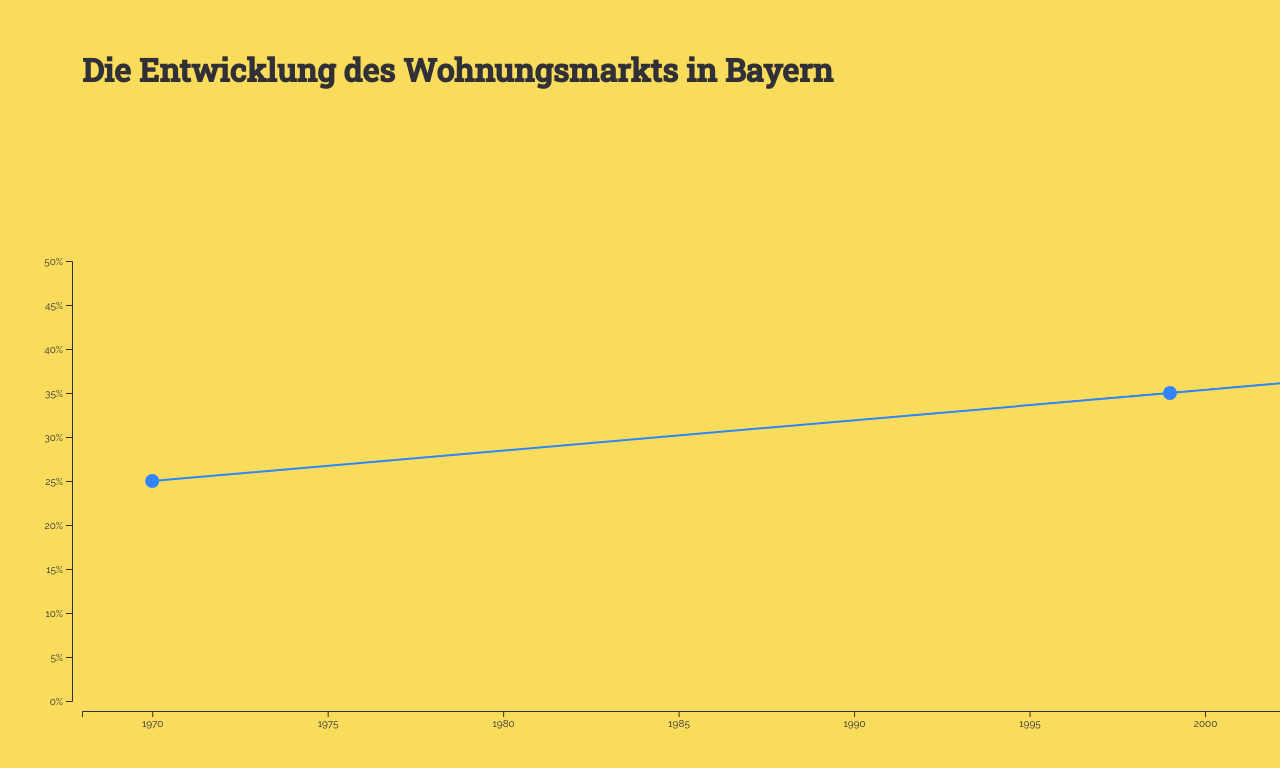
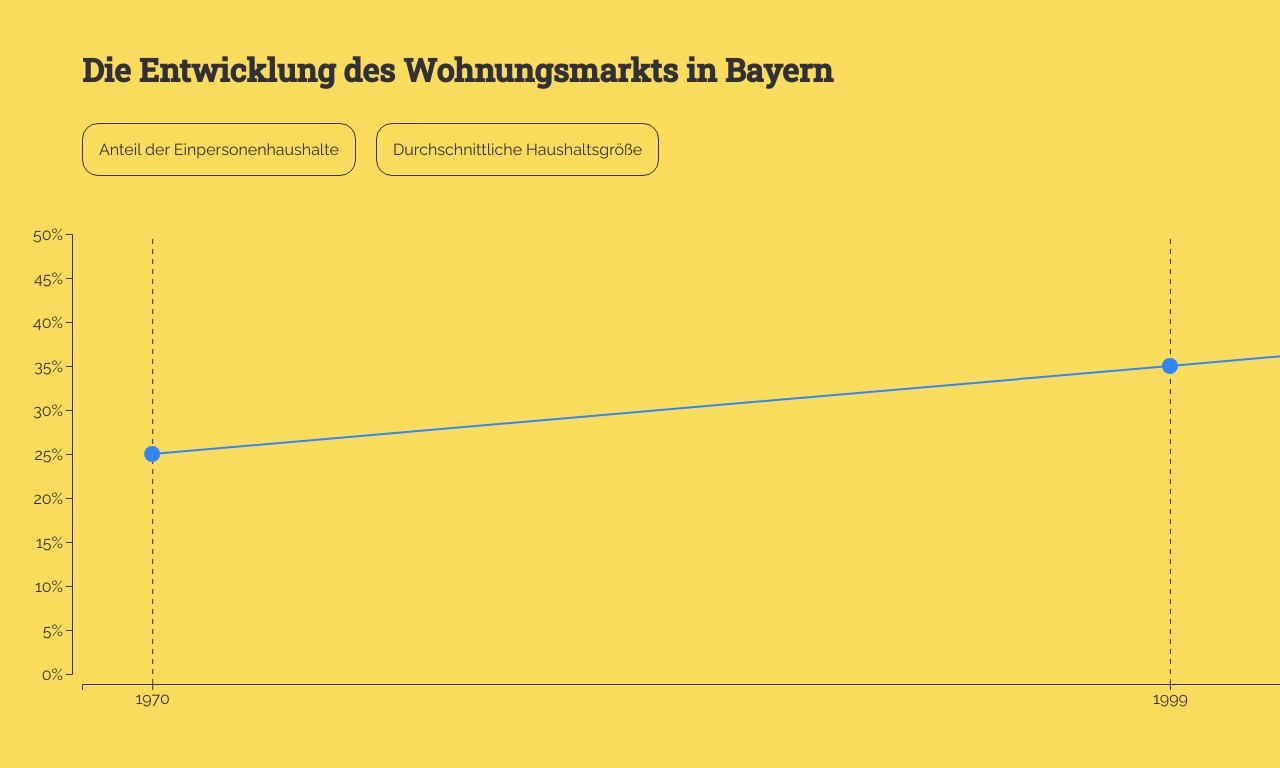
Before and after one commit to Jakob-em/infographic-households, a website built with Parcel: page index.html in a window 1280 px wide. Shown: the top 768 px of the page. Built offline with nearby package versions, Linux system fonts and the light colour scheme.

Commit message:
Add history chart data selection and transition

```diff
--- a/assets/scss/style.scss
+++ b/assets/scss/style.scss
@@ -1,4 +1,3 @@
-
 // Color
 $background: #F9DC5C;
 $primary: #3185FC;
@@ -41,11 +40,33 @@ body {
   margin-left: 50px;
 }
 
+.button-group {
+  margin: 2em 0;
+  button {
+    background: none;
+    padding: 1em;
+    border: solid 1px $text;
+    border-radius: 1em;
+    cursor: pointer;
+    margin-right: 1em;
+    transition: 100ms ease;
+    font-size: 1em;
+  }
+}
+
 
 //History Chart
 
 #history-chart {
-  margin-top: 10em;
+  margin-top: 1em;
+}
+
+.axis {
+  font-size: 1em;
+}
+
+.grid-lines {
+  stroke-dasharray: 5;
 }
 
 .history-point {
@@ -53,12 +74,11 @@ body {
   transition: 200ms ease;
   stroke-width: 28px;
   stroke: transparent;
-}
+  cursor: pointer;
 
-
-.history-point:hover {
-  fill: $secondary;
-
+  &:hover {
+    fill: $secondary;
+  }
 }
 
 .history-line {
--- a/data.ts
+++ b/assets/ts/data.ts
@@ -1,4 +1,4 @@
-interface HistoricalPoint {
+export interface HistoricalPoint {
   year: number
   averageHouseholdSize: number,
   singleHouseholdPercentage: number
--- a/assets/ts/index.ts
+++ b/assets/ts/index.ts
@@ -1,5 +1,5 @@
 import * as d3 from 'd3';
-import { historicalData } from '../../data';
+import { historicalData, HistoricalPoint } from './data';
 
 let margins = {top: 10, right: 10, bottom: 50, left: 50};
 let historyDimensions = {
@@ -12,57 +12,119 @@ function offsetDomain(domain, offset) {
   return [domain[0] - offset, domain[1] + offset]
 }
 
-function drawHistory() {
-  let historyChart = d3.select('#wrapper')
-      .append('svg')
-      .attr('id', 'history-chart')
-      .attr('height', historyDimensions.height + margins.top + margins.bottom)
-      .attr('width', historyDimensions.width + margins.right + margins.left)
-      .append("g")
-      .attr("transform",
-          "translate(" + margins.left + "," + margins.top + ")");
+// Setup Y Axis
+const y = d3.scaleLinear()
+const yAxis = d3.axisLeft(y)
 
-  let xAxis = d3.scaleLinear()
-      .domain(offsetDomain(d3.extent(historicalData, d => d.year), 2))
-      .range([0, historyDimensions.width])
+// Setup X Axis
+const x = d3.scaleLinear()
+    .domain(offsetDomain(d3.extent(historicalData, d => d.year), 2))
+    .range([0, historyDimensions.width])
 
 
-  historyChart
-      .append("g")
-      .attr("transform", `translate(0, ${historyDimensions.height + 10})`)
-      .call(d3.axisBottom(xAxis).tickFormat(d3.format('')))
+function prepareSingleHousehold() {
+  y.domain([0.5, 0]).range([0, historyDimensions.height]);
+  yAxis.tickFormat(d3.format('.0%'))
+  historyChart.select('.axis.y').transition().call(yAxis)
 
-  let yAxis = d3.scaleLinear()
-      .domain([0.5, 0])
-      .range([0, historyDimensions.height]);
-  historyChart
-      .append("g")
-      .attr("transform", `translate(-10,0)`)
-      .call(d3.axisLeft(yAxis).tickFormat(d3.format('.0%')))
+  redrawPoints(d => d.singleHouseholdPercentage)
+}
 
-  // Add lines between points
+function prepareAverageHouseholdSize() {
+  y.domain([4, 0]).range([0, historyDimensions.height]);
+  yAxis.tickFormat(d3.format('.111'))
+  historyChart.select('.axis.y').transition().call(yAxis)
+
+
+  redrawPoints(d => d.averageHouseholdSize)
+}
+
+function prepareInitialChart() {
   historyChart.append("path")
       .datum(historicalData)
       .attr("class", "history-line")
+      .attr("fill", 'none')
+
+  historyChart.selectAll(".history-point").data(historicalData).enter()
+      .append("circle")
+      .attr('class', 'history-point')
+      .attr("cx", d => x(d.year))
+      .attr("r", 8);
+}
+
+
+function redrawPoints(dataFn: (d: HistoricalPoint) => number) {
+  historyChart.selectAll(".history-point")
+      .data(historicalData)
+      .transition()
+      .attr("cy", d => y(dataFn(d)))
+
+  let isLineVisible = !!historyChart.select(".history-line").attr('d')
+
+  historyChart.select(".history-line")
+      .transition()
+      .delay(isLineVisible ? 0 : 500)
       .attr("stroke-width", 2)
       .attr("d", d3.line()
-          .x(d => xAxis(d.year))
-          .y(d => yAxis(d.singleHouseholdPercentage))
+          .x(d => x(d.year))
+          .y(d => y(dataFn(d)))
       )
-
-  // Add points
-  historyChart.selectAll("data-points")
-      .data(historicalData)
-      .enter()
-      .append("circle")
-      .attr("class", "history-point")
-      .attr("cx", d => xAxis(d.year))
-      .attr("cy", d => yAxis(d.singleHouseholdPercentage))
-      .attr("r", 7)
+}
 
 
+let historyChart = d3.select('#wrapper')
+    .append('svg')
+    .attr('id', 'history-chart')
+    .attr('height', historyDimensions.height + margins.top + margins.bottom)
+    .attr('width', historyDimensions.width + margins.right + margins.left)
+    .append("g")
+    .attr("transform",
+        "translate(" + margins.left + "," + margins.top + ")");
+
+function drawHistory() {
+
+  const bottomLineOffset = 10;
+
+  // Add horizontal grid lines
+  historyChart
+      .append("g")
+      .attr("class", "grid-lines")
+      .attr("transform", `translate(0, ${historyDimensions.height + bottomLineOffset})`)
+
+  d3.select('.grid-lines').transition().delay(500).duration(500).on('start', () => {
+    d3.select('.grid-lines').select('.domain').remove()
+  }).call(d3.axisBottom(x)
+      .ticks(3)
+      .tickSize(-historyDimensions.height - bottomLineOffset)
+      .tickValues(historicalData.map(d => d.year))
+      .tickFormat('')
+  )
+
+  // Add bottom axis
+  historyChart
+      .append("g")
+      .attr("class", "axis x")
+      .attr("transform", `translate(0, ${historyDimensions.height + bottomLineOffset})`)
+
+
+  d3.select('.axis.x').transition().call(d3.axisBottom(x)
+      .ticks(3)
+      .tickValues(historicalData.map(d => d.year))
+      .tickFormat(d3.format(''))
+  )
+
+  // Add left axis
+  historyChart
+      .append("g")
+      .attr("class", "axis y")
+      .attr("transform", `translate(-10,0)`)
+  prepareInitialChart()
+  prepareSingleHousehold()
 
 }
 
 
 drawHistory()
+
+document.getElementById('single-household-button').onclick = prepareSingleHousehold
+document.getElementById('average-size-button').onclick = prepareAverageHouseholdSize
--- a/index.html
+++ b/index.html
@@ -6,8 +6,14 @@
   </head>
 <body>
 <div id="wrapper">
-  <h1 class="serif heading">Die Entwicklung des Wohnungsmarkts in Bayern</h1>
-
+  <div class="heading">
+    <h1 class="serif">Die Entwicklung des Wohnungsmarkts in Bayern</h1>
+    <div class="button-group">
+      <button id="single-household-button">Anteil der Einpersonenhaushalte</button>
+      <button id="average-size-button">Durchschnittliche Haushaltsgröße</button>
+    </div>
+    <div></div>
+  </div>
 </div>
 <script src="assets/ts/index.ts"></script>
 <script src="assets/ts/scrolling.ts"></script>
```
